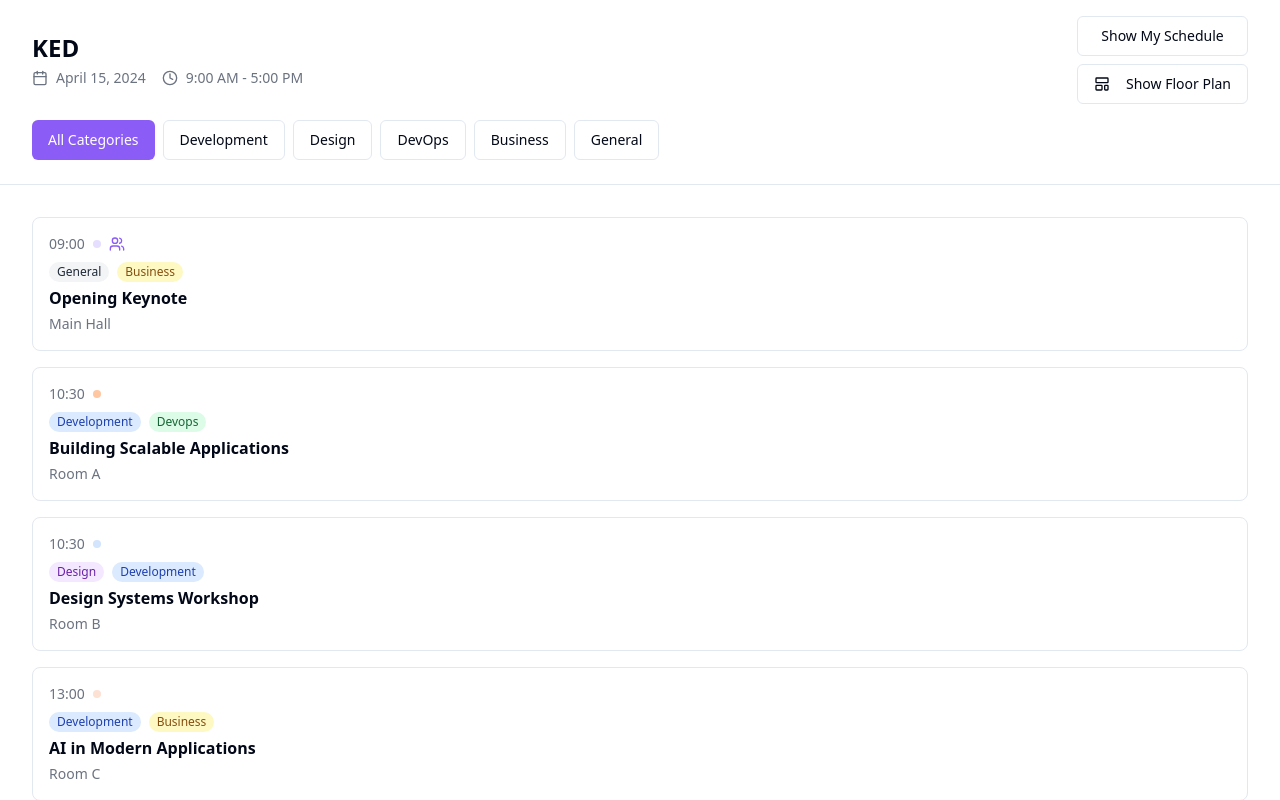
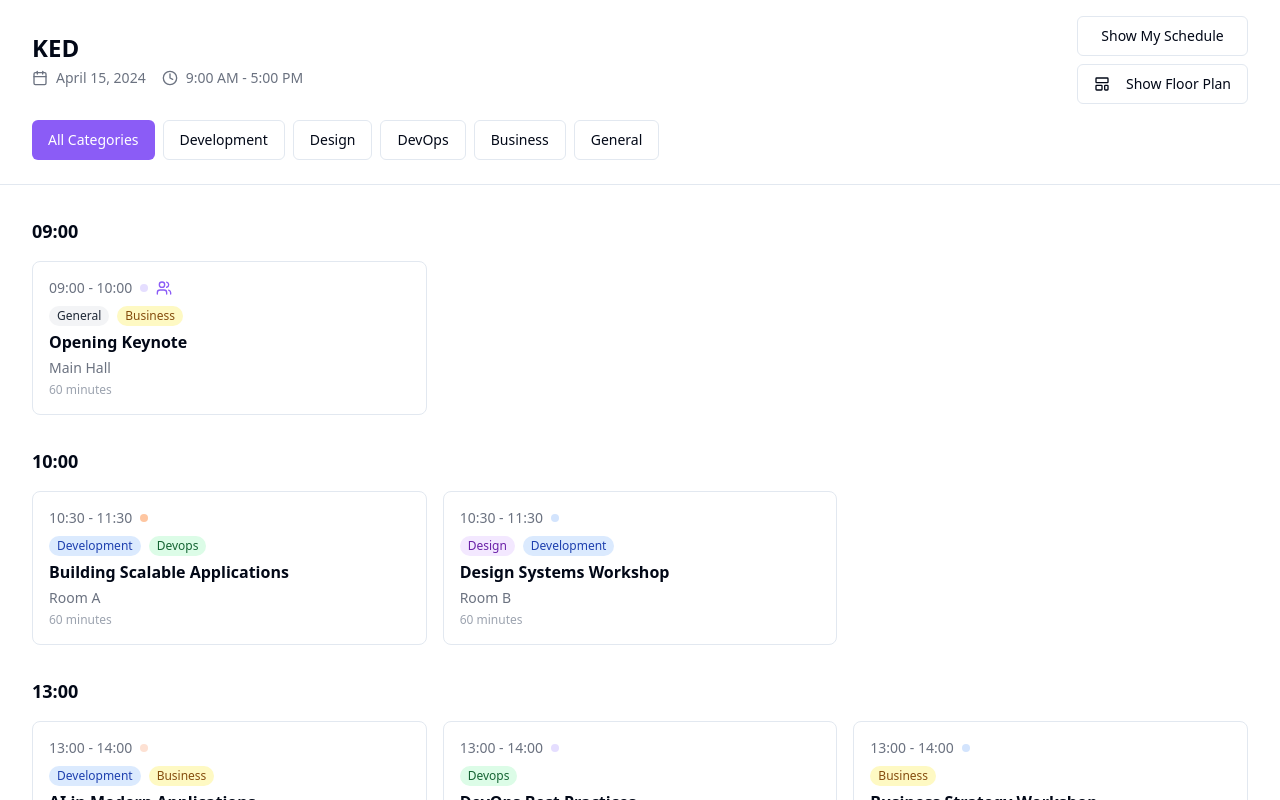
Before and after one commit to odikouzou/agenda-sparkle, a React (Vite) app: page / in a window 1280 px wide. Shown: the top 800 px of the page. Built offline with nearby package versions, Linux system fonts and the light colour scheme.

Commit message:
Design session scheduling by hour
Implement a system to allow scheduling sessions that can overlap in time but have different durations. This will enable users to manage meetings more effectively within the same time frame.
[skip gpt_engineer]

```diff
--- a/src/components/SessionCard.tsx
+++ b/src/components/SessionCard.tsx
@@ -1,6 +1,6 @@
 import { Users } from "lucide-react";
 import { Session } from "../types/agenda";
-import { format } from "date-fns";
+import { format, differenceInMinutes } from "date-fns";
 import { cn } from "@/lib/utils";
 
 interface SessionCardProps {
@@ -25,11 +25,17 @@ export const SessionCard = ({ session, onClick, isSelected }: SessionCardProps)
     general: "bg-gray-100 text-gray-800",
   };
 
+  const duration = differenceInMinutes(
+    new Date(session.endTime),
+    new Date(session.startTime)
+  );
+
   return (
     <div
       className={cn(
         "p-4 rounded-lg border cursor-pointer transition-all hover:shadow-md animate-fade-in",
         isSelected ? "border-primary ring-2 ring-primary/20" : "border-border",
+        duration > 60 ? "col-span-2" : "col-span-1"
       )}
       onClick={onClick}
     >
@@ -37,7 +43,7 @@ export const SessionCard = ({ session, onClick, isSelected }: SessionCardProps)
         <div>
           <div className="flex items-center gap-2">
             <span className="text-sm text-gray-500">
-              {format(new Date(session.startTime), "HH:mm")}
+              {format(new Date(session.startTime), "HH:mm")} - {format(new Date(session.endTime), "HH:mm")}
             </span>
             <div className={cn("w-2 h-2 rounded-full", themeColors[session.theme])} />
             {session.isPlenary && (
@@ -59,6 +65,7 @@ export const SessionCard = ({ session, onClick, isSelected }: SessionCardProps)
           </div>
           <h3 className="font-semibold mt-1">{session.title}</h3>
           <p className="text-sm text-gray-500 mt-1">{session.room}</p>
+          <p className="text-xs text-gray-400 mt-1">{duration} minutes</p>
         </div>
       </div>
     </div>
--- a/src/pages/Index.tsx
+++ b/src/pages/Index.tsx
@@ -6,6 +6,7 @@ import { mockSessions } from "@/data/mockData";
 import { Session, Category } from "@/types/agenda";
 import { Button } from "@/components/ui/button";
 import { Calendar, Clock, LayoutTemplate } from "lucide-react";
+import { format, startOfHour, isSameHour } from "date-fns";
 
 const Index = () => {
   const [selectedSession, setSelectedSession] = useState<Session | null>(null);
@@ -76,6 +77,16 @@ const Index = () => {
     })
     .sort((a, b) => new Date(a.startTime).getTime() - new Date(b.startTime).getTime());
 
+  // Group sessions by hour
+  const sessionsByHour = filteredSessions.reduce((acc, session) => {
+    const hourKey = startOfHour(new Date(session.startTime)).toISOString();
+    if (!acc[hourKey]) {
+      acc[hourKey] = [];
+    }
+    acc[hourKey].push(session);
+    return acc;
+  }, {} as Record<string, Session[]>);
+
   return (
     <div className="min-h-screen bg-background">
       <header className="border-b">
@@ -127,14 +138,23 @@ const Index = () => {
         {showFloorPlan ? (
           <FloorPlan />
         ) : (
-          <div className="grid gap-4">
-            {filteredSessions.map((session) => (
+          <div className="space-y-8">
+            {Object.entries(sessionsByHour).map(([hourKey, sessions]) => (
+              <div key={hourKey} className="space-y-4">
+                <h2 className="text-lg font-semibold">
+                  {format(new Date(hourKey), "HH:mm")}
+                </h2>
+                <div className="grid grid-cols-1 md:grid-cols-2 lg:grid-cols-3 gap-4">
+                  {sessions.map((session) => (
                     <SessionCard
                       key={session.id}
                       session={session}
                       onClick={() => handleSessionClick(session)}
                       isSelected={personalSchedule.includes(session.id)}
                     />
+                  ))}
+                </div>
+              </div>
             ))}
           </div>
         )}
```
Lines whose indentation alone changed are shown as unchanged.
